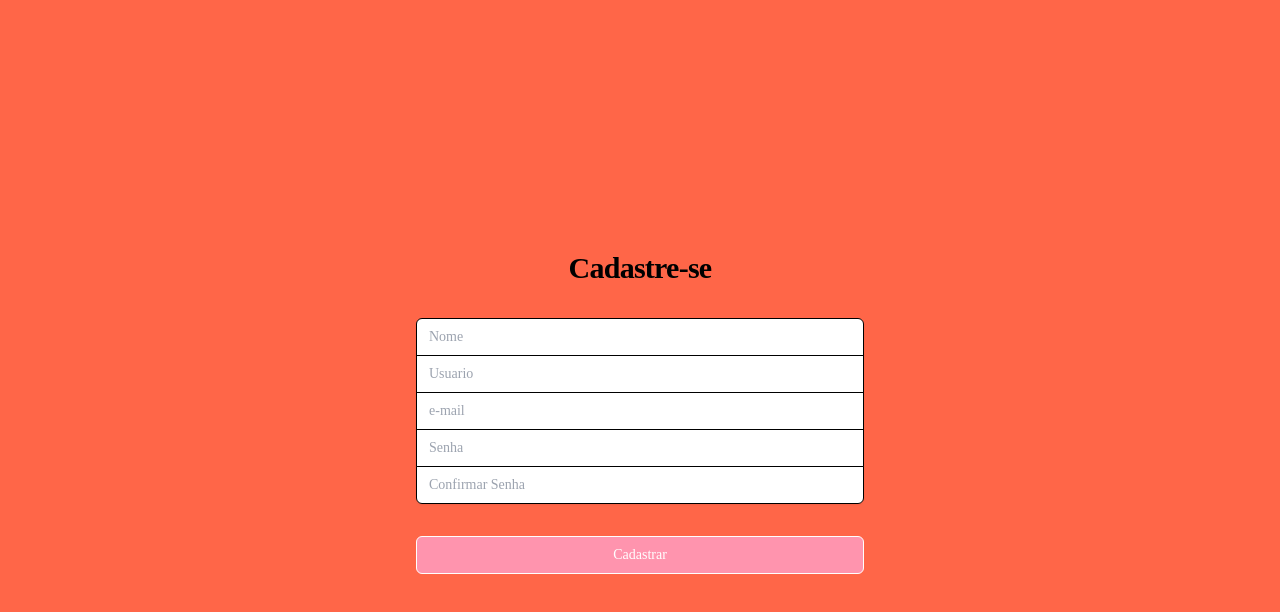
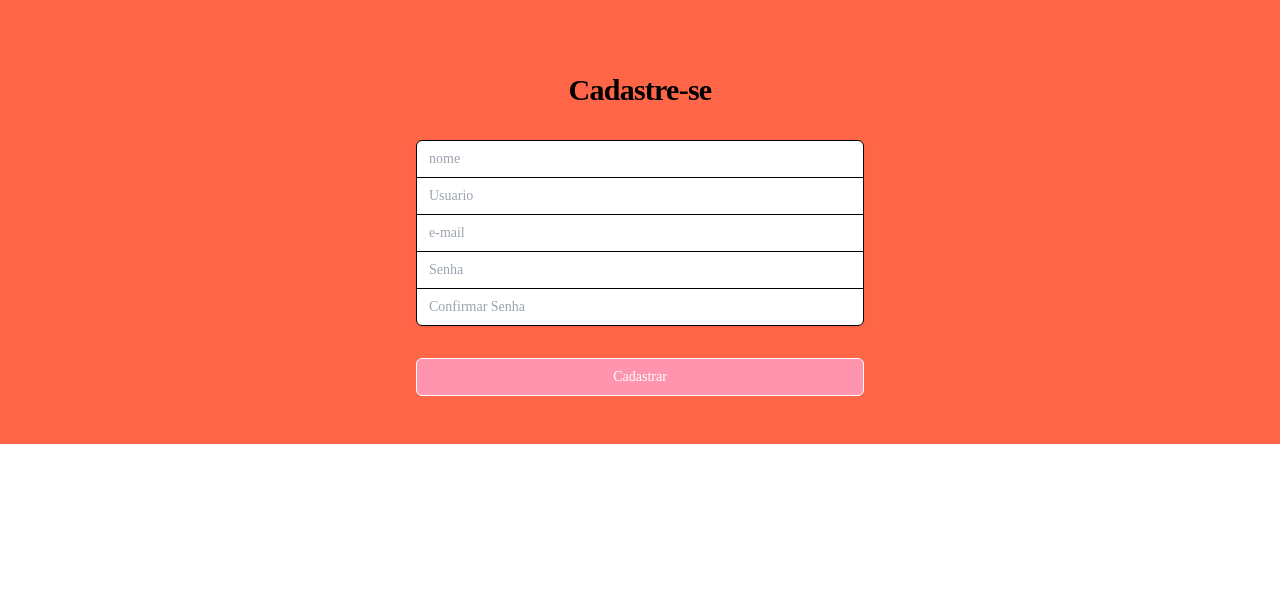
Before and after one commit to giulianacab/app-de-bem-client, a React (Create React App) app: page /signup in a window 1280 px wide. Shown: the top 612 px of the page. Built offline with nearby package versions, Linux system fonts and the light colour scheme; a web font is replaced by a local one.

Commit message:
Erros de signup e login corrigidos – 5out 11:50

```diff
--- a/src/pages/Signup/Signup.js
+++ b/src/pages/Signup/Signup.js
@@ -50,7 +50,7 @@
   return (
 
     <form onSubmit={handleSubmit} className=" bg-orange">
-    <div className="flex min-h-full w-screen h-screen items-center justify-center py-12 px-4 sm:px-6 lg:px-8">
+    <div className="flex min-h-full items-center justify-center py-12 px-4 sm:px-6 lg:px-8">
         <div className="w-full max-w-md space-y-8">
           <div>
 
@@ -73,7 +73,7 @@
                   autoComplete="name"
                   required
                   className="relative block w-full appearance-none rounded-none rounded-t-md border border-gray-300 px-3 py-2 text-gray-900 placeholder-gray-500 focus:z-10 focus:border-indigo-500 focus:outline-none focus:ring-indigo-500 sm:text-sm"
-                  placeholder="Nome"
+                  placeholder="nome"
                   value={form.name}
                   onChange={handleChange}
                 />
@@ -163,6 +163,6 @@
 
         </div>
       </div>
-      </form>
+    </form>
   );
 }
```
